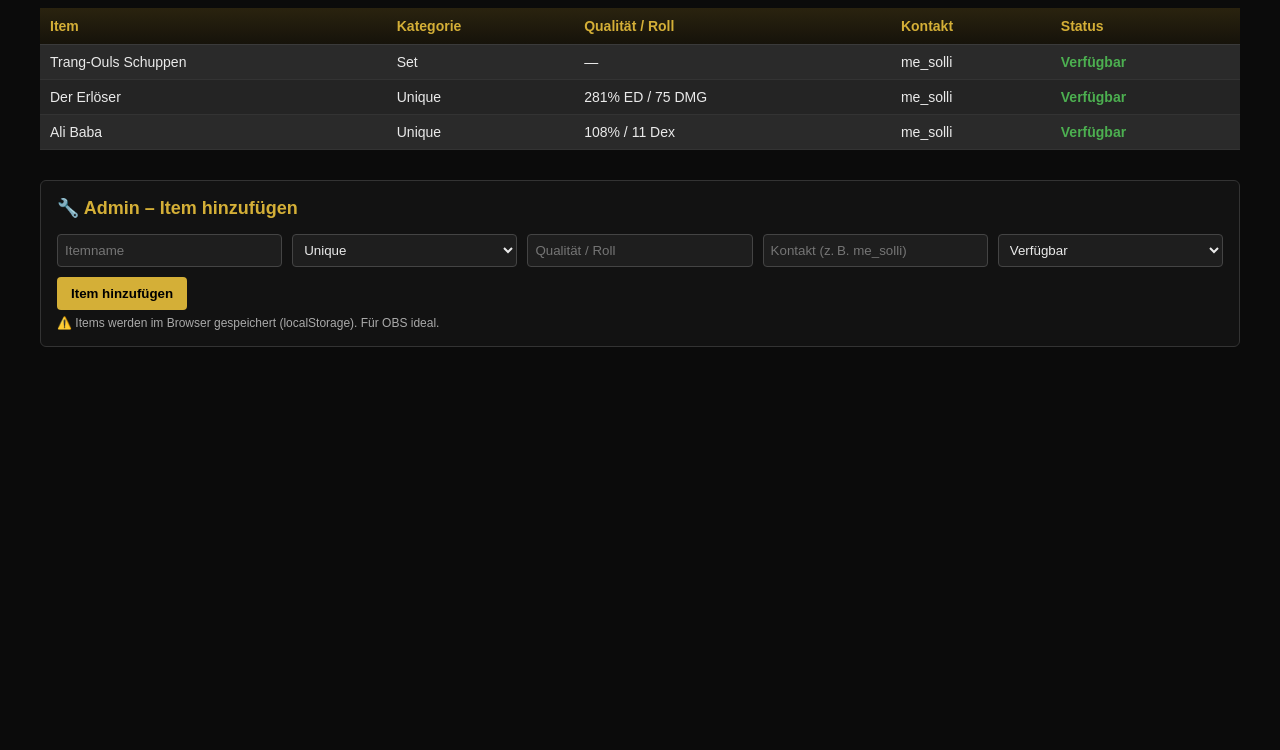
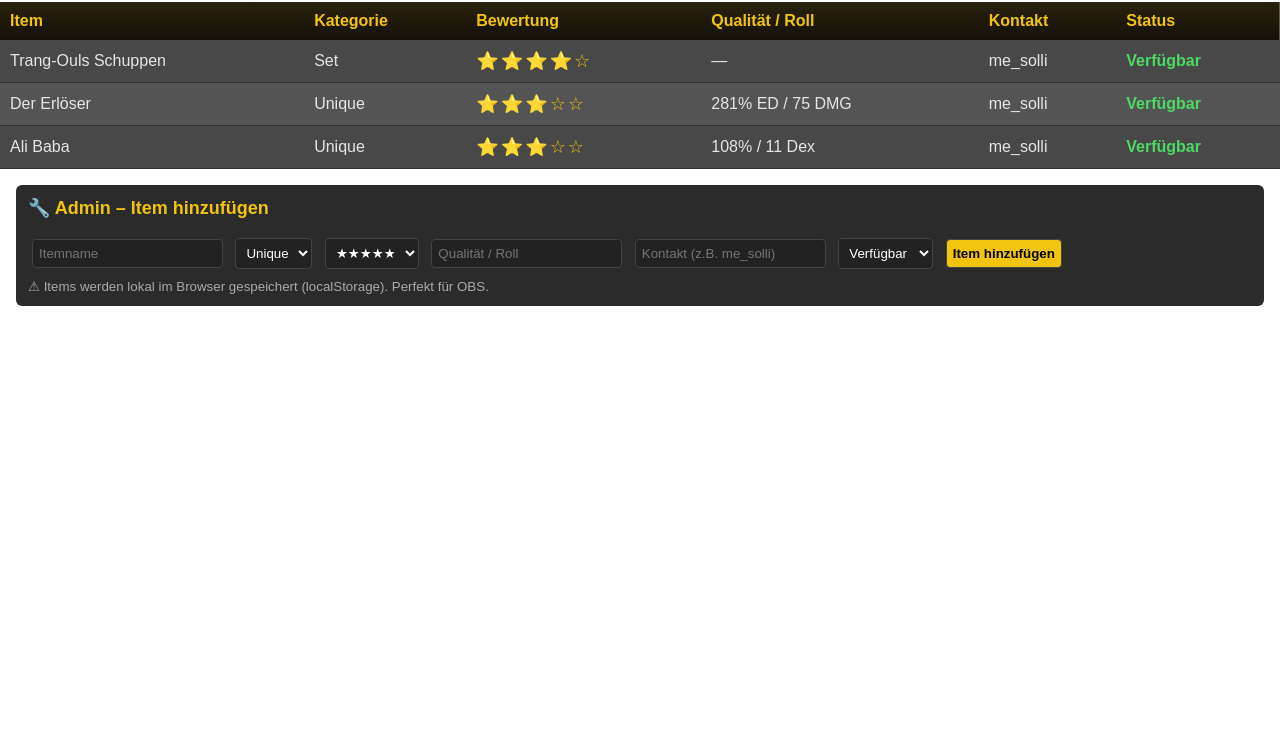
Before and after one commit to me-solli/lootliste, a plain HTML site: page index.html in a window 1280 px wide. Shown: the part 50-800 px from the top of the page. Drawn offline with Linux system fonts and the light colour scheme.

Commit message:
Update index.html

```diff
--- a/index.html
+++ b/index.html
@@ -1,214 +1,200 @@
 <!DOCTYPE html>
 <html lang="de">
 <head>
-  <meta charset="UTF-8" />
-  <title>🎁 Community Lootliste</title>
-  <meta name="viewport" content="width=device-width, initial-scale=1.0" />
+    <meta charset="UTF-8">
+    <title>🎁 Free Community Lootliste (D2R Non-Ladder)</title>
 
     <style>
-    :root {
-      --bg: #0b0b0b;
-      --panel: #1a1a1a;
-      --row: #2a2a2a;
-      --row-alt: #242424;
-      --gold: #d4af37;
-      --text: #eaeaea;
-      --muted: #aaaaaa;
-      --green: #4caf50;
-      --red: #e53935;
-    }
-
         body {
             margin: 0;
-      padding: 20px;
-      background: var(--bg);
-      color: var(--text);
+            background: transparent;
+            color: #e6e6e6;
             font-family: Arial, Helvetica, sans-serif;
         }
 
         h1 {
-      margin: 0 0 12px 0;
-      font-size: 22px;
-      color: var(--gold);
+            color: #f1c40f;
+            margin: 12px;
+            font-size: 24px;
         }
 
-    .container {
-      max-width: 1200px;
-      margin: 0 auto;
-    }
-
-    /* ================= TABLE ================= */
         table {
             width: 100%;
             border-collapse: collapse;
-      background: var(--panel);
-      font-size: 14px;
+            font-size: 16px;
         }
 
         thead {
-      background: linear-gradient(#2a230f, #15120a);
+            background: linear-gradient(to bottom, #2a220d, #15110a);
         }
 
         th {
             padding: 10px;
             text-align: left;
-      color: var(--gold);
+            color: #f1c40f;
             font-weight: bold;
-      border-bottom: 1px solid #3a3a3a;
         }
 
         td {
-      padding: 9px 10px;
+            padding: 10px;
             border-bottom: 1px solid #333;
         }
 
-    tbody tr:nth-child(even) { background: var(--row-alt); }
-    tbody tr:nth-child(odd) { background: var(--row); }
+        tbody tr {
+            background-color: rgba(40, 40, 40, 0.85);
+        }
 
-    .status-ok { color: var(--green); font-weight: bold; }
-    .status-no { color: var(--red); font-weight: bold; }
+        tbody tr:nth-child(even) {
+            background-color: rgba(55, 55, 55, 0.85);
+        }
 
-    /* ================= ADMIN ================= */
+        .stars {
+            color: #f1c40f;
+            letter-spacing: 2px;
+            font-size: 18px;
+        }
+
+        .status-ok {
+            color: #4cd964;
+            font-weight: bold;
+        }
+
+        /* Admin-Bereich */
         .admin {
-      margin-top: 30px;
-      padding: 16px;
-      background: #121212;
-      border: 1px solid #333;
+            margin: 16px;
+            padding: 12px;
+            background: rgba(20, 20, 20, 0.9);
             border-radius: 6px;
         }
 
         .admin h2 {
             margin-top: 0;
+            color: #f1c40f;
             font-size: 18px;
-      color: var(--gold);
         }
 
-    .admin-grid {
-      display: grid;
-      grid-template-columns: repeat(auto-fit, minmax(180px, 1fr));
-      gap: 10px;
-    }
-
-    .admin input, .admin select {
-      padding: 7px;
-      background: #1e1e1e;
-      color: var(--text);
+        .admin input,
+        .admin select,
+        .admin button {
+            margin: 4px;
+            padding: 6px;
+            background: #222;
+            color: #fff;
             border: 1px solid #444;
             border-radius: 4px;
         }
 
         .admin button {
-      margin-top: 10px;
-      padding: 9px 14px;
-      background: var(--gold);
+            background: #f1c40f;
             color: #000;
             font-weight: bold;
-      border: none;
-      border-radius: 4px;
             cursor: pointer;
         }
 
-    .admin button:hover { opacity: 0.9; }
-
-    .hint {
-      font-size: 12px;
-      color: var(--muted);
+        .admin small {
+            display: block;
             margin-top: 6px;
+            color: #aaa;
         }
-
-    /* OBS helper */
-    .obs-only h1, .obs-only .admin { display: none; }
     </style>
 </head>
+
 <body>
-<div class="container">
 
 <h1>🎁 Free Community Lootliste (D2R Non-Ladder)</h1>
 
-  <table id="lootTable">
+<table>
     <thead>
         <tr>
             <th>Item</th>
             <th>Kategorie</th>
+            <th>Bewertung</th>
             <th>Qualität / Roll</th>
             <th>Kontakt</th>
             <th>Status</th>
         </tr>
     </thead>
-    <tbody></tbody>
+    <tbody id="lootTable"></tbody>
 </table>
 
-  <!-- ================= ADMIN BEREICH ================= -->
 <div class="admin">
     <h2>🔧 Admin – Item hinzufügen</h2>
 
-    <div class="admin-grid">
-      <input id="a_item" placeholder="Itemname" />
-      <select id="a_cat">
+    <input id="name" placeholder="Itemname">
+    <select id="category">
         <option>Unique</option>
         <option>Set</option>
         <option>Rune</option>
         <option>Charm</option>
-        <option>Other</option>
     </select>
-      <input id="a_roll" placeholder="Qualität / Roll" />
-      <input id="a_contact" placeholder="Kontakt (z. B. me_solli)" />
-      <select id="a_status">
-        <option value="Verfügbar">Verfügbar</option>
-        <option value="Vergeben">Vergeben</option>
+
+    <select id="stars">
+        <option value="5">★★★★★</option>
+        <option value="4">★★★★☆</option>
+        <option value="3">★★★☆☆</option>
+        <option value="2">★★☆☆☆</option>
+        <option value="1">★☆☆☆☆</option>
     </select>
+
+    <input id="roll" placeholder="Qualität / Roll">
+    <input id="contact" placeholder="Kontakt (z.B. me_solli)">
+    <select id="status">
+        <option>Verfügbar</option>
+        <option>Reserviert</option>
+        <option>Weg</option>
+    </select>
+
+    <button onclick="addItem()">Item hinzufügen</button>
+
+    <small>⚠ Items werden lokal im Browser gespeichert (localStorage). Perfekt für OBS.</small>
 </div>
 
-    <button onclick="addItem()">Item hinzufügen</button>
-    <div class="hint">⚠️ Items werden im Browser gespeichert (localStorage). Für OBS ideal.</div>
-  </div>
-</div>
+<script src="items.js"></script>
 
 <script>
-  const tableBody = document.querySelector('#lootTable tbody');
+    const table = document.getElementById("lootTable");
 
-  let items = JSON.parse(localStorage.getItem('lootItems')) || [
-    { item: 'Trang-Ouls Schuppen', cat: 'Set', roll: '—', contact: 'me_solli', status: 'Verfügbar' },
-    { item: 'Der Erlöser', cat: 'Unique', roll: '281% ED / 75 DMG', contact: 'me_solli', status: 'Verfügbar' },
-    { item: 'Ali Baba', cat: 'Unique', roll: '108% / 11 Dex', contact: 'me_solli', status: 'Verfügbar' }
-  ];
+    function renderStars(count) {
+        let result = "";
+        for (let i = 1; i <= 5; i++) {
+            result += i <= count ? "⭐" : "☆";
+        }
+        return `<span class="stars">${result}</span>`;
+    }
 
-  function render() {
-    tableBody.innerHTML = '';
-    items.forEach(i => {
-      const tr = document.createElement('tr');
-      tr.innerHTML = `
-        <td>${i.item}</td>
-        <td>${i.cat}</td>
-        <td>${i.roll}</td>
-        <td>${i.contact}</td>
-        <td class="${i.status === 'Verfügbar' ? 'status-ok' : 'status-no'}">${i.status}</td>
+    function renderTable() {
+        table.innerHTML = "";
+        items.forEach(item => {
+            table.innerHTML += `
+                <tr>
+                    <td>${item.name}</td>
+                    <td>${item.category}</td>
+                    <td>${renderStars(item.stars)}</td>
+                    <td>${item.roll || "—"}</td>
+                    <td>${item.contact}</td>
+                    <td class="status-ok">${item.status}</td>
+                </tr>
             `;
-      tableBody.appendChild(tr);
         });
-    localStorage.setItem('lootItems', JSON.stringify(items));
+
+        localStorage.setItem("lootItems", JSON.stringify(items));
     }
 
     function addItem() {
-    const item = document.getElementById('a_item').value.trim();
-    if (!item) return alert('Itemname fehlt');
-
-    items.unshift({
-      item,
-      cat: document.getElementById('a_cat').value,
-      roll: document.getElementById('a_roll').value || '—',
-      contact: document.getElementById('a_contact').value || 'me_solli',
-      status: document.getElementById('a_status').value
+        items.push({
+            name: name.value,
+            category: category.value,
+            stars: Number(stars.value),
+            roll: roll.value,
+            contact: contact.value,
+            status: status.value
         });
 
-    document.querySelectorAll('.admin input').forEach(i => i.value = '');
-    render();
+        renderTable();
     }
 
-  render();
+    renderTable();
+</script>
 
-  // OBS Mode via ?obs
-  if (location.search.includes('obs')) document.body.classList.add('obs-only');
-</script>
 </body>
 </html>
```
Lines whose indentation alone changed are shown as unchanged.
